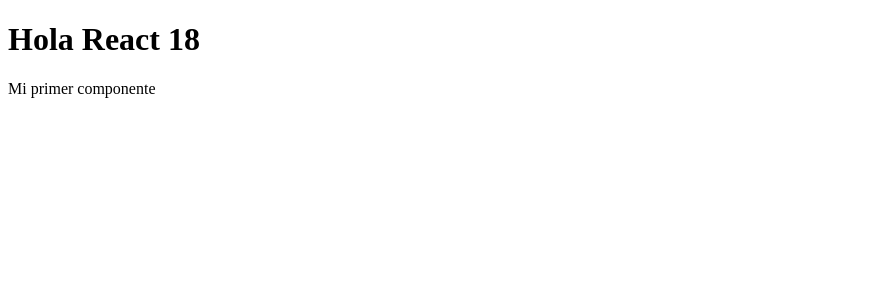
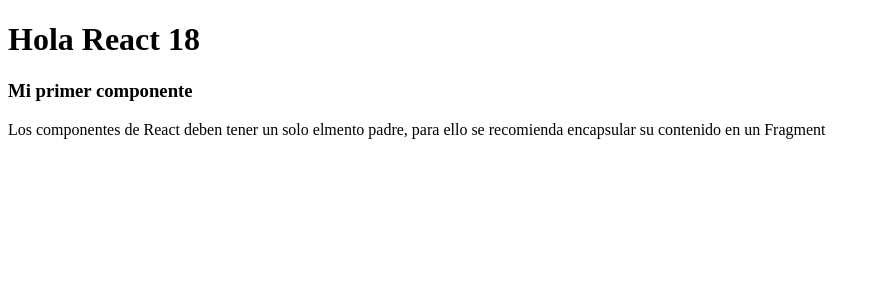
Before and after one commit to alexglzrys/react-CounterExpertApp, a React (Vite) app: page / in a window 1280 px wide. Shown: the top 300 px of the page, without its empty margins (0-879 px from the left). Built offline with nearby package versions, Linux system fonts and the light colour scheme.

Commit message:
fragment

```diff
--- a/src/FirstApp.jsx
+++ b/src/FirstApp.jsx
@@ -1,5 +1,12 @@
+import { Fragment } from "react";
+
 function FirstApp() {
-    return (<p>Mi primer componente</p>)
+  return (
+    <Fragment>
+      <h3>Mi primer componente</h3>
+      <p>Los componentes de React deben tener un solo elmento padre, para ello se recomienda encapsular su contenido en un Fragment</p>
+    </Fragment>
+  );
 }
 
 export default FirstApp;
```
